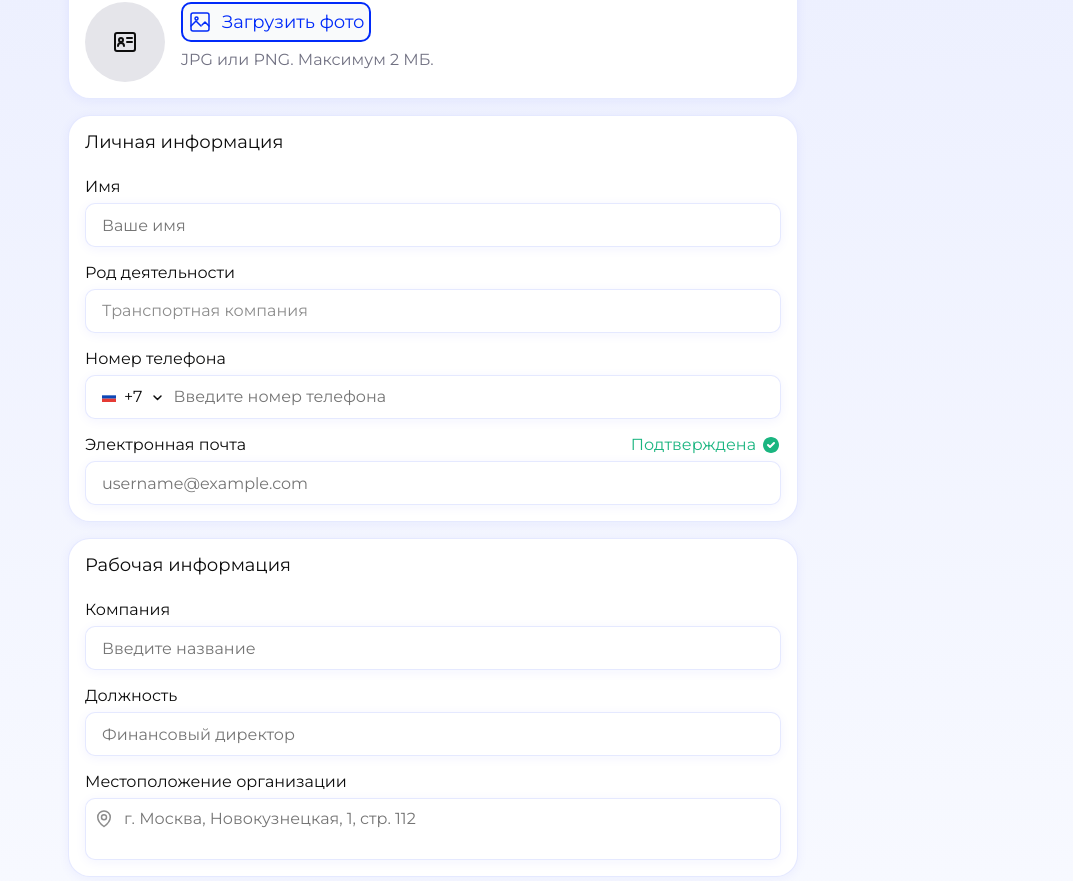
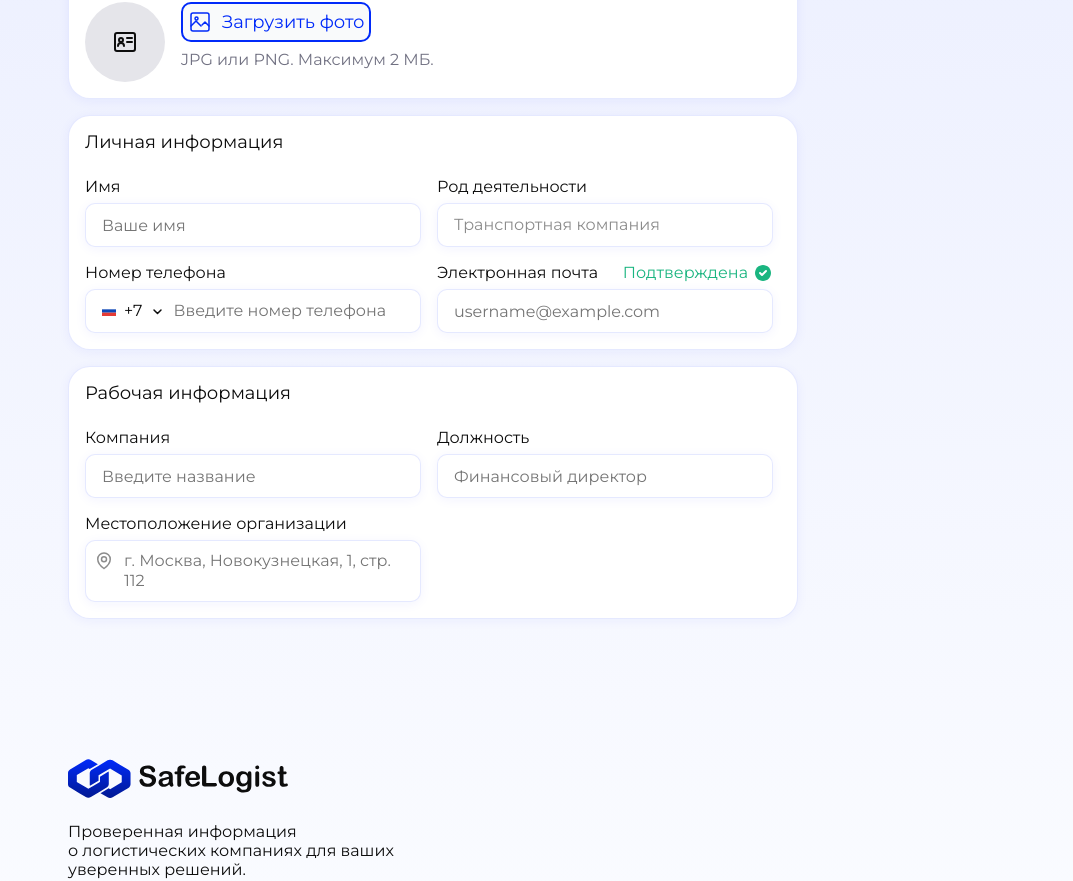
Before and after one commit to AAAlex2001/safelogist, a Next.js app in the folder frontend/: page /profile in a window 1280 px wide. Shown: the part 442-1323 px from the top of the page, without its empty margins (207-1280 px from the left). Built offline with nearby package versions, Linux system fonts and the light colour scheme; no server answers.

Commit message:
верстка

```diff
--- a/frontend/src/app/profile/components/PersonalTab/PersonalTab.module.scss
+++ b/frontend/src/app/profile/components/PersonalTab/PersonalTab.module.scss
@@ -214,17 +214,15 @@
 
 /* Location input */
 .locationInput {
-  box-sizing: border-box;
   display: flex;
   flex-direction: row;
-  align-items: flex-start;
   padding: 10px 8px;
   gap: 10px;
   width: 100%;
   min-height: 60px;
   background: #ffffff;
   border: 1px solid rgba(1, 42, 249, 0.1);
-  box-shadow: 0px 2px 12px rgba(1, 42, 249, 0.05);
+  box-shadow: 0 2px 12px rgba(1, 42, 249, 0.05);
   border-radius: 10px;
 }
 
@@ -238,5 +236,17 @@
   color: #8c8c8c;
   background: transparent;
   resize: none;
-  min-height: 40px;
 }
+
+
+@media (min-width: 768px) {
+
+  .fieldGroup {
+    flex-direction: row;
+    flex-wrap: wrap;
+  }
+
+  .fieldWrapper {
+    flex: 0 0 calc((100% - 24px) / 2);
+  }
+}
```
